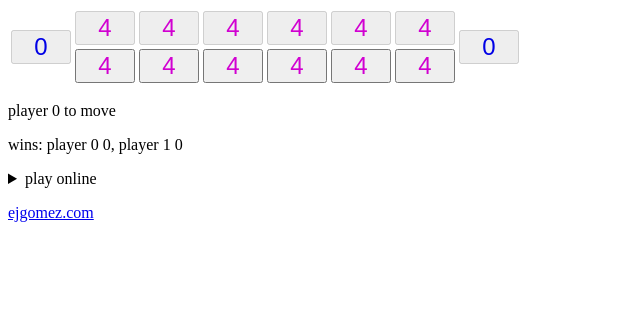
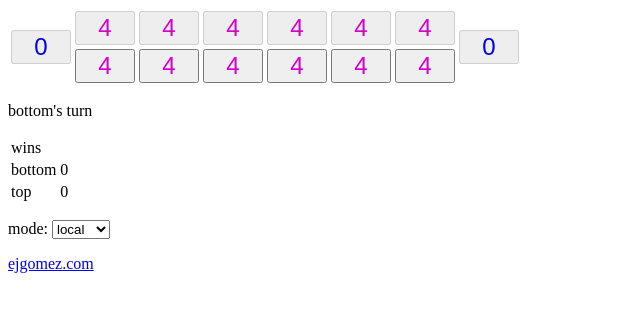
Before and after one commit to ernjg/mancala, a website built with Vite: page web/index.html in a window 1280 px wide. Shown: the whole page, without its empty margins (0-640 px from the left). Built offline with nearby package versions, Linux system fonts and the light colour scheme; no server answers.

Commit message:
Mode dropdown, you/opponent names, score table

```diff
--- a/web/index.html
+++ b/web/index.html
@@ -8,12 +8,17 @@
 <body>
     <table id="board"></table>
     <p id="message"></p>
-    <p id="wins"></p>
+    <table id="wins"></table>
     <p id="controls"></p>
-    <details id="menu">
-        <summary id="summary">play online</summary>
+    <div id="menu">
+        <p>mode: <select id="mode">
+            <option value="local">local</option>
+            <option value="bot" disabled>bot</option>
+            <option value="online">online</option>
+        </select></p>
+        <div id="online" hidden>
             <fieldset>
-            <legend>random opponent</legend>
+                <legend id="summary">random opponent</legend>
                 <button id="random">play random</button>
             </fieldset>
             <fieldset>
@@ -21,7 +26,8 @@
                 <p><button id="make">make room</button></p>
                 <p>join room: <input id="code" size="4" maxlength="4"> <button id="join">join</button></p>
             </fieldset>
-    </details>
+        </div>
+    </div>
     <p><a href="https://ejgomez.com/">ejgomez.com</a></p>
     <script type="module" src="/main.ts"></script>
 </body>
--- a/web/main.ts
+++ b/web/main.ts
@@ -1,4 +1,4 @@
-import { applyMove, describeStep, initialState, isGameOver, legalMoves, other, pitsOf, storeOf, winnerOf, type Player, type State, type Step } from "../rules/rules.ts";
+import { applyMove, initialState, isGameOver, legalMoves, other, pitsOf, storeOf, winnerOf, type Player, type State, type Step } from "../rules/rules.ts";
 import { newRoomCode, type ClientMessage, type LobbyClientMessage, type LobbyServerMessage, type ServerMessage } from "../server/protocol.ts";
 
 const STEP_MS = 350;
@@ -10,6 +10,8 @@ const messageEl = document.querySelector("#message")!;
 const controlsEl = document.querySelector("#controls")!;
 const winsEl = document.querySelector("#wins")!;
 const menuEl = document.querySelector<HTMLElement>("#menu")!;
+const modeEl = document.querySelector<HTMLSelectElement>("#mode")!;
+const onlineEl = document.querySelector<HTMLElement>("#online")!;
 const codeEl = document.querySelector<HTMLInputElement>("#code")!;
 const summaryEl = document.querySelector<HTMLElement>("#summary")!;
 const randomEl = document.querySelector<HTMLButtonElement>("#random")!;
@@ -68,7 +70,18 @@ function show(board: number[], playable: number[] = []) {
 function playable(): number[] {
     if (busy) return [];
     if (socket && state.turn !== seat) return [];
+    if (!socket && modeEl.value !== "local") return [];  // picking an online option; the local board waits
     return legalMoves(state);
+}
+
+/** What to call a player from this screen's point of view. */
+function name(p: Player): string {
+    if (socket && seat !== null) return p === seat ? "you" : "opponent";
+    return p === 0 ? "bottom" : "top";
+}
+
+function turnText(p: Player): string {
+    return name(p) === "you" ? "your turn" : `${name(p)}'s turn`;
 }
 
 /** Message for a step, or undefined to leave the previous message up. */
@@ -76,10 +89,20 @@ function describe(step: Step): string | undefined {
     switch (step.kind) {
         case "pickup":   return "";
         case "capture":  return `captured ${step.seeds}`;
-        case "turn":     return describeStep(step);
-        case "gameOver": return describeStep(step);
+        case "turn":     return step.extraTurn ? `extra turn for ${name(step.next)}` : turnText(step.next);
+        case "gameOver": return step.winner === null ? "draw" : name(step.winner) === "you" ? "you win" : `${name(step.winner)} wins`;
         default:         return undefined;
     }
+}
+
+function scoreRow(label: string, value: string) {
+    const tr = document.createElement("tr");
+    for (const text of [label, value]) {
+        const td = document.createElement("td");
+        td.textContent = text;
+        tr.append(td);
+    }
+    return tr;
 }
 
 function button(label: string, onClick: () => void) {
@@ -91,8 +114,8 @@ function button(label: string, onClick: () => void) {
 
 function refresh() {
     show(state.board, playable());
-    const you = (p: Player) => socket && p === seat ? " (you)" : "";
-    winsEl.textContent = `wins: player 0${you(0)} ${wins[0]}, player 1${you(1)} ${wins[1]}`;
+    const me: Player = seat ?? 0;
+    winsEl.replaceChildren(scoreRow("wins", ""), scoreRow(name(me), String(wins[me])), scoreRow(name(other(me)), String(wins[other(me)])));
     controlsEl.replaceChildren();
     if (isGameOver(state) && (!socket || seat !== null)) controlsEl.append(button("new game", newGame));
     if (socket && players < 2) {
@@ -134,7 +157,7 @@ function newGame() {
         return;
     }
     state = initialState(state.starter);
-    messageEl.textContent = `player ${state.turn} to move`;
+    messageEl.textContent = turnText(state.turn);
     refresh();
 }
 
@@ -162,7 +185,7 @@ async function handle(msg: ServerMessage) {
             messageEl.textContent =
                 players < 2 ? `room ${gameId}, waiting for an opponent`
                 : isGameOver(state) ? "game over"
-                : `player ${state.turn} to move`;
+                : turnText(state.turn);
             refresh();
             break;
         case "move":
@@ -201,20 +224,27 @@ function connectLobby() {
     };
     lobby.onmessage = e => {
         const msg: LobbyServerMessage = JSON.parse(e.data);
-        if (msg.type === "online") summaryEl.textContent = `play online (${msg.count} online)`;
+        if (msg.type === "online") summaryEl.textContent = `random opponent (${msg.count} online)`;
         if (msg.type === "match") joinRoom(msg.game);
     };
     lobby.onclose = () => {
-        summaryEl.textContent = "play online";
+        summaryEl.textContent = "random opponent";
         randomEl.disabled = true;
     };
 }
+
+/** Show the online options only in online mode. Also run at startup, since Chrome may restore the last choice. */
+function syncMode() {
+    onlineEl.hidden = modeEl.value !== "online";
+    refresh();
+}
+modeEl.onchange = syncMode;
 
 buildBoard(0);
 if (gameId) {
     connect(gameId);
 } else {
     connectLobby();
-    messageEl.textContent = `player ${state.turn} to move`;
-    refresh();
+    messageEl.textContent = turnText(state.turn);
+    syncMode();
 }
```
Lines whose indentation alone changed are shown as unchanged.
